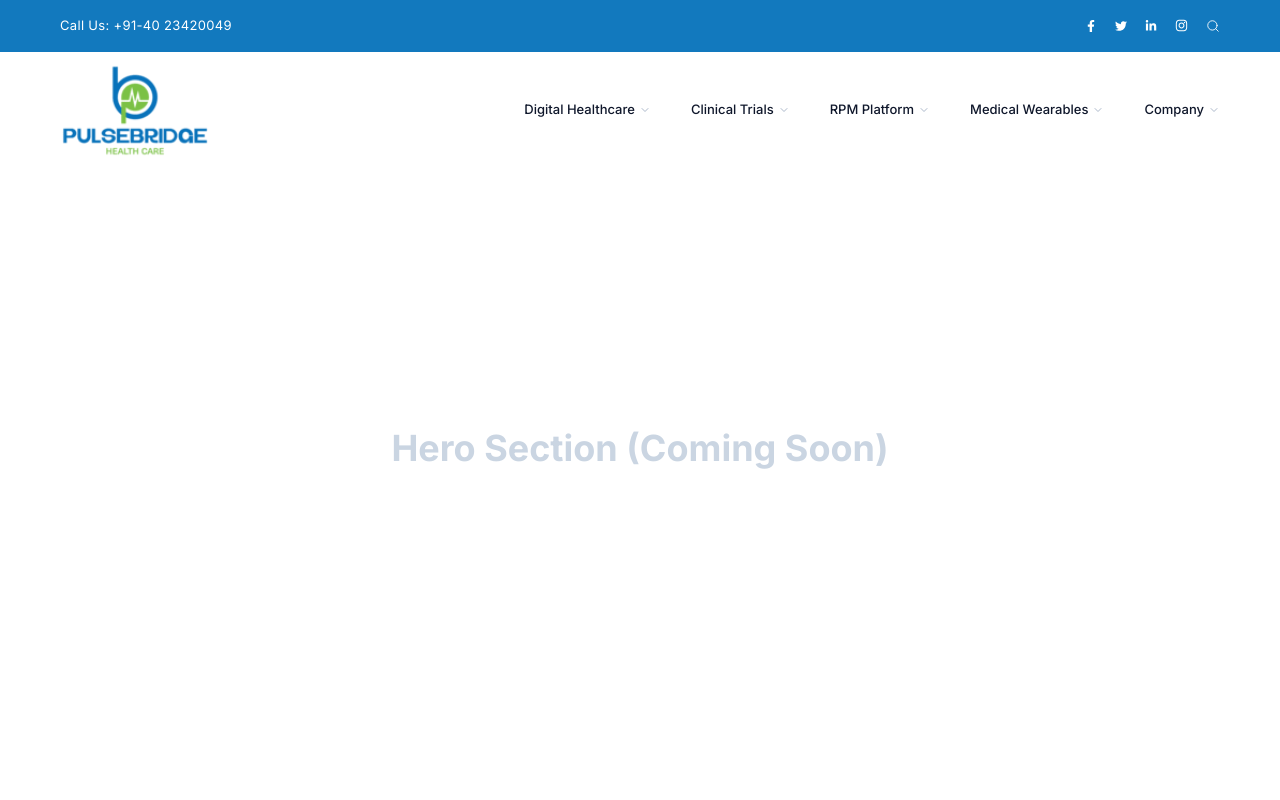
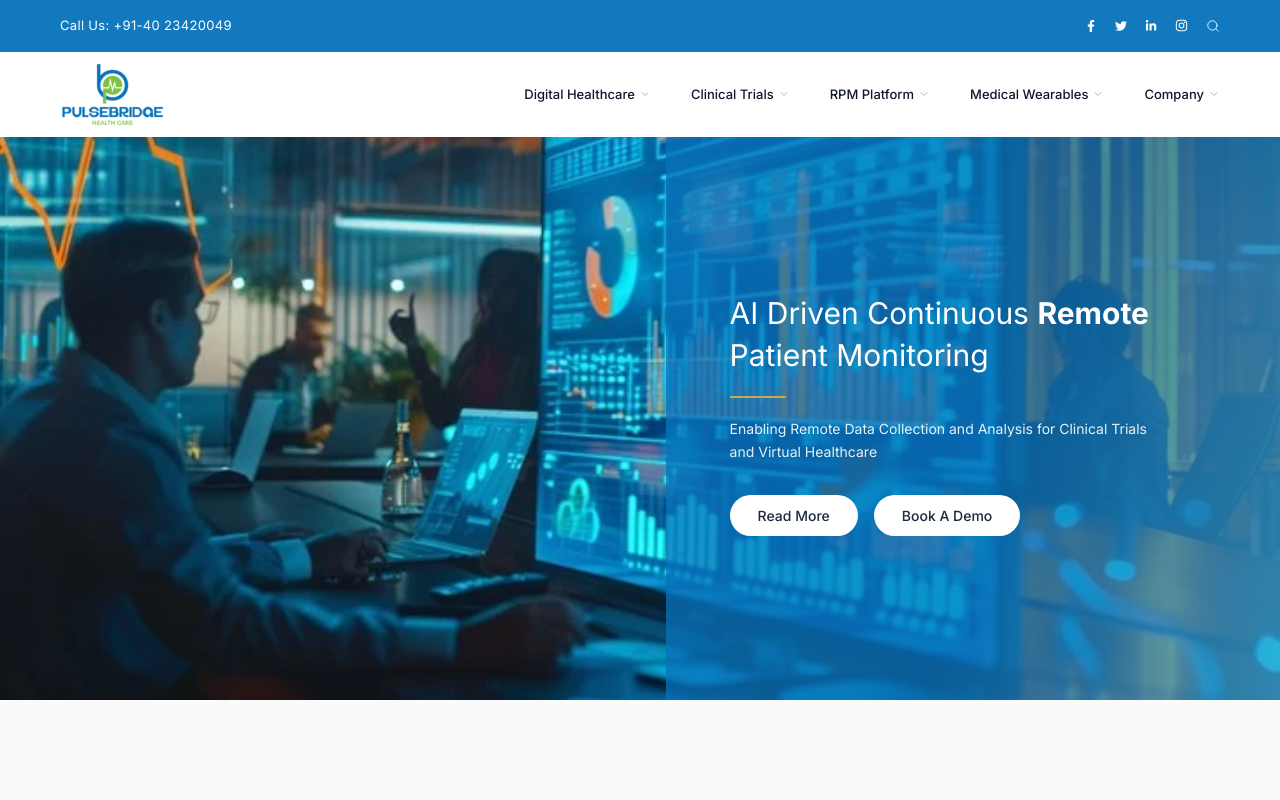
Before and after one commit to yashRocky21/PulseBrigeFreeLance, a Next.js app: page / in a window 1280 px wide. Shown: the top 800 px of the page. Built offline with nearby package versions, Linux system fonts and the light colour scheme.

Commit message:
header resize and hero section completed

```diff
--- a/src/app/page.tsx
+++ b/src/app/page.tsx
@@ -1,14 +1,13 @@
 import Navbar from "@/components/Navbar";
+import HeroSection from "@/components/HeroSection";
 
 export default function Home() {
   return (
     <main className="flex min-h-screen flex-col bg-background">
       <Navbar />
 
-      {/* Skeleton sections for smooth scrolling anchors */}
-      <section id="home" className="min-h-screen flex items-center justify-center pt-24">
-        <h1 className="text-4xl font-bold text-slate-300">Hero Section (Coming Soon)</h1>
-      </section>
+      {/* Hero Section */}
+      <HeroSection />
 
       <section id="digital-healthcare" className="min-h-screen flex items-center justify-center bg-slate-50">
         <h2 className="text-3xl font-bold text-slate-300">Digital Healthcare (Coming Soon)</h2>
--- /dev/null
+++ b/src/components/HeroSection.tsx
@@ -0,0 +1,127 @@
+"use client";
+
+import { motion } from "framer-motion";
+
+export default function HeroSection() {
+  return (
+    <section
+      id="home"
+      className="relative w-full"
+      style={{
+        backgroundImage: "url('/images/data-monitoring-center-stockcake.webp')",
+        backgroundSize: "cover",
+        backgroundPosition: "center center",
+        backgroundRepeat: "no-repeat",
+        /*
+          minHeight: clamp(560px, 56vw, 700px)
+          56vw matches the image's natural 728×408 aspect ratio (408/728 = 56%).
+          560px floor ensures content clears the navbar at tablet widths.
+        */
+        minHeight: "clamp(560px, 56vw, 700px)",
+      }}
+    >
+
+      {/* ─── MOBILE ONLY overlay: solid blue ─────────────── < 768px */}
+      <div
+        className="absolute inset-0 md:hidden"
+        style={{ background: "rgba(8, 114, 186, 0.80)" }}
+      />
+
+      {/* ═══════════════════════════════════════════════════════════
+          MOBILE  ( < 768px )
+          Full blue overlay · centered text · stacked buttons
+      ═══════════════════════════════════════════════════════════ */}
+      <motion.div
+        className="md:hidden relative z-10 flex flex-col items-center text-center px-6"
+        style={{ paddingTop: "220px", paddingBottom: "60px" }}
+        initial={{ opacity: 0, y: 20 }}
+        animate={{ opacity: 1, y: 0 }}
+        transition={{ duration: 0.8, ease: "easeOut" }}
+      >
+        <h1 className="text-3xl font-normal text-white leading-snug mb-6">
+          AI Driven Continuous{" "}
+          <strong className="font-bold">Remote</strong>{" "}
+          Patient Monitoring
+        </h1>
+        <div className="w-14 h-[2px] mb-5" style={{ backgroundColor: "#c8a84b" }} />
+        <p className="text-white/90 text-sm leading-relaxed mb-10 max-w-md">
+          Enabling Remote Data Collection and Analysis for Clinical Trials and Virtual Healthcare
+        </p>
+        <div className="flex flex-col items-center gap-5 w-full max-w-xs">
+          <a href="/digital-healthcare" className="w-full text-center bg-white text-slate-800 hover:bg-slate-100 text-sm font-medium py-3 rounded-full transition-colors duration-200">
+            Read More
+          </a>
+          <a href="/book-your-demo" className="w-full text-center bg-white text-slate-800 hover:bg-slate-100 text-sm font-medium py-3 rounded-full transition-colors duration-200">
+            Book A Demo
+          </a>
+        </div>
+      </motion.div>
+
+      {/* ═══════════════════════════════════════════════════════════
+          TABLET + DESKTOP  ( ≥ 768px )
+          Two-column: transparent left · blue gradient right
+          items-center + min-height 560px ensures content
+          always clears the navbar naturally without hardcoded offsets.
+      ═══════════════════════════════════════════════════════════ */}
+      <div
+        className="hidden md:flex w-full"
+        style={{ minHeight: "inherit" }}
+      >
+        {/* Left col — transparent, background image shows through */}
+        <div className="flex-[0_0_52%]" />
+
+        {/* Right col — blue gradient overlay with content */}
+        <motion.div
+          className="flex-[0_0_48%] flex items-center px-8 md:px-10 xl:px-16"
+          style={{
+            background:
+              "linear-gradient(110deg, rgba(8,114,186,0.76) 59%, rgba(53,161,212,0.76) 100%)",
+            paddingTop: "clamp(120px, 12vw, 160px)",
+            paddingBottom: "24px",
+          }}
+          initial={{ opacity: 0, x: 30 }}
+          animate={{ opacity: 1, x: 0 }}
+          transition={{ duration: 0.8, ease: "easeOut" }}
+        >
+          <div className="w-full max-w-[440px]">
+            <h1
+              className="font-normal text-white leading-snug mb-5"
+              style={{ fontSize: "clamp(18px, 2.4vw, 30px)" }}
+            >
+              AI Driven Continuous{" "}
+              <strong className="font-bold">Remote</strong>{" "}
+              Patient Monitoring
+            </h1>
+
+            <div className="w-14 h-[2px] mb-5" style={{ backgroundColor: "#c8a84b" }} />
+
+            <p
+              className="text-white/90 leading-relaxed mb-8"
+              style={{ fontSize: "clamp(12px, 1.2vw, 14px)" }}
+            >
+              Enabling Remote Data Collection and Analysis for Clinical Trials and Virtual Healthcare
+            </p>
+
+            <div className="flex flex-wrap gap-4">
+              <a
+                href="/digital-healthcare"
+                className="inline-block bg-white text-slate-800 hover:bg-slate-100 font-medium rounded-full transition-colors duration-200"
+                style={{ fontSize: "clamp(12px, 1.1vw, 14px)", padding: "10px 28px" }}
+              >
+                Read More
+              </a>
+              <a
+                href="/book-your-demo"
+                className="inline-block bg-white text-slate-800 hover:bg-slate-100 font-medium rounded-full transition-colors duration-200"
+                style={{ fontSize: "clamp(12px, 1.1vw, 14px)", padding: "10px 28px" }}
+              >
+                Book A Demo
+              </a>
+            </div>
+          </div>
+        </motion.div>
+      </div>
+
+    </section>
+  );
+}
--- a/src/components/Navbar.tsx
+++ b/src/components/Navbar.tsx
@@ -95,8 +95,8 @@ export default function Navbar() {
               <Image
                 src="/images/PULSEBRIDGE-LOGO_PNG-1.png"
                 alt="PulseBridge Logo"
-                width={150}
-                height={45}
+                width={105}
+                height={35}
                 className="object-contain"
                 priority
               />
```
Also changed, not shown: public/images/data-monitoring-center-stockcake.webp (added).
